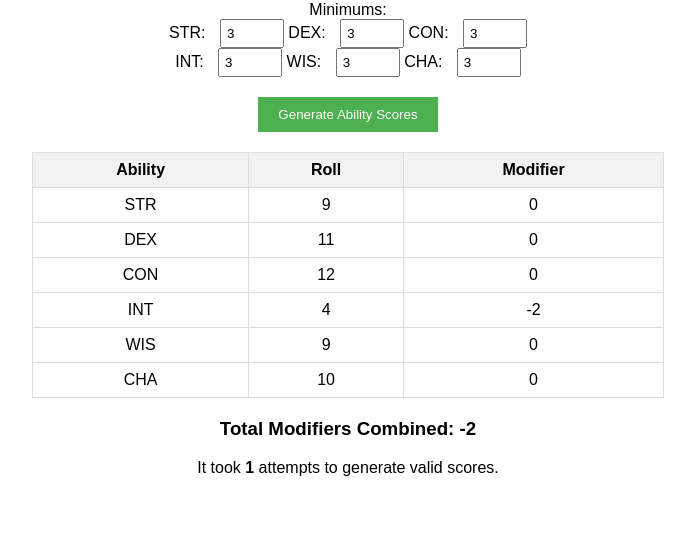
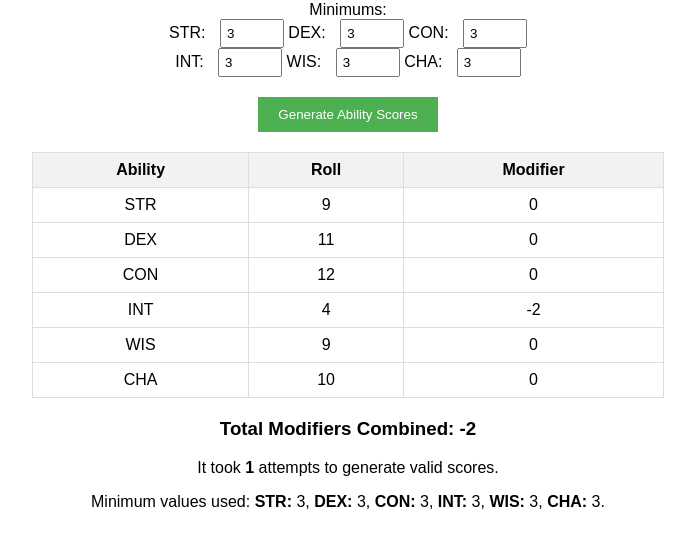
Before and after one commit to bmfrosty/SimpleBX, a plain HTML site: page configurable_test.html in a window 1280 px wide. Shown: the part 79-626 px from the top of the page, without its empty margins (292-987 px from the left). Drawn offline with Linux system fonts and the light colour scheme.

Commit message:
more auditable

```diff
--- a/configurable_test.html
+++ b/configurable_test.html
@@ -145,19 +145,41 @@
         }
 
         function displayResults(results, total) {
+            // Get the minimum values from the input fields
+            const strMin = parseInt(document.getElementById('strMin').value) || 3;
+            const dexMin = parseInt(document.getElementById('dexMin').value) || 3;
+            const conMin = parseInt(document.getElementById('conMin').value) || 3;
+            const intMin = parseInt(document.getElementById('intMin').value) || 3;
+            const wisMin = parseInt(document.getElementById('wisMin').value) || 3;
+            const chaMin = parseInt(document.getElementById('chaMin').value) || 3;
+
+            // Build HTML for the results table
             let resultHtml = "<table><tr><th>Ability</th><th>Roll</th><th>Modifier</th></tr>";
             for (let result of results) {
                 resultHtml += `<tr><td>${result.ability}</td><td>${result.roll}</td><td>${result.modifier}</td></tr>`;
             }
             resultHtml += "</table>";
 
-            resultHtml += `<h3 style='text-align: center;'>Total Modifiers Combined: ${total}</h3>`;
-            resultHtml += `<p style='text-align: center;'>It took <strong>${rerollCount}</strong> attempts to generate valid scores.</p>`;
+            // Display the minimum values used
+            resultHtml += `
+                <h3 style='text-align: center;'>Total Modifiers Combined: ${total}</h3>
+                <p style='text-align: center;'>It took <strong>${rerollCount}</strong> attempts to generate valid scores.</p>
+                <p style='text-align: center;'>Minimum values used:
+                    <strong>STR:</strong> ${strMin},
+                    <strong>DEX:</strong> ${dexMin},
+                    <strong>CON:</strong> ${conMin},
+                    <strong>INT:</strong> ${intMin},
+                    <strong>WIS:</strong> ${wisMin},
+                    <strong>CHA:</strong> ${chaMin}.
+                </p>`;
+
+            // Display the final results
             document.getElementById('result').innerHTML = resultHtml;
 
             // Reset reroll counter for the next generation
             rerollCount = 0;
         }
+
 
         window.onload = function() {
             document.getElementById('generateButton').click();
```
Also changed, not shown: index.html (+24 -2 lines).
